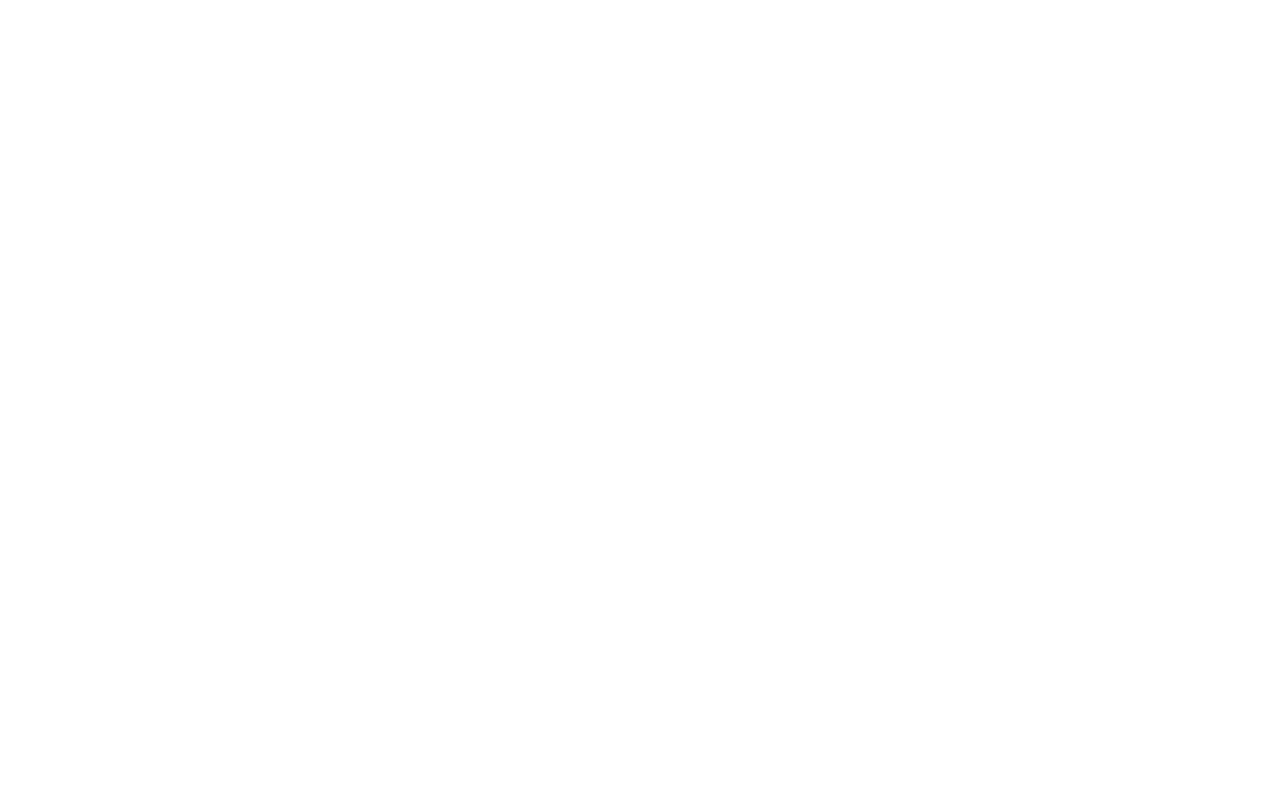
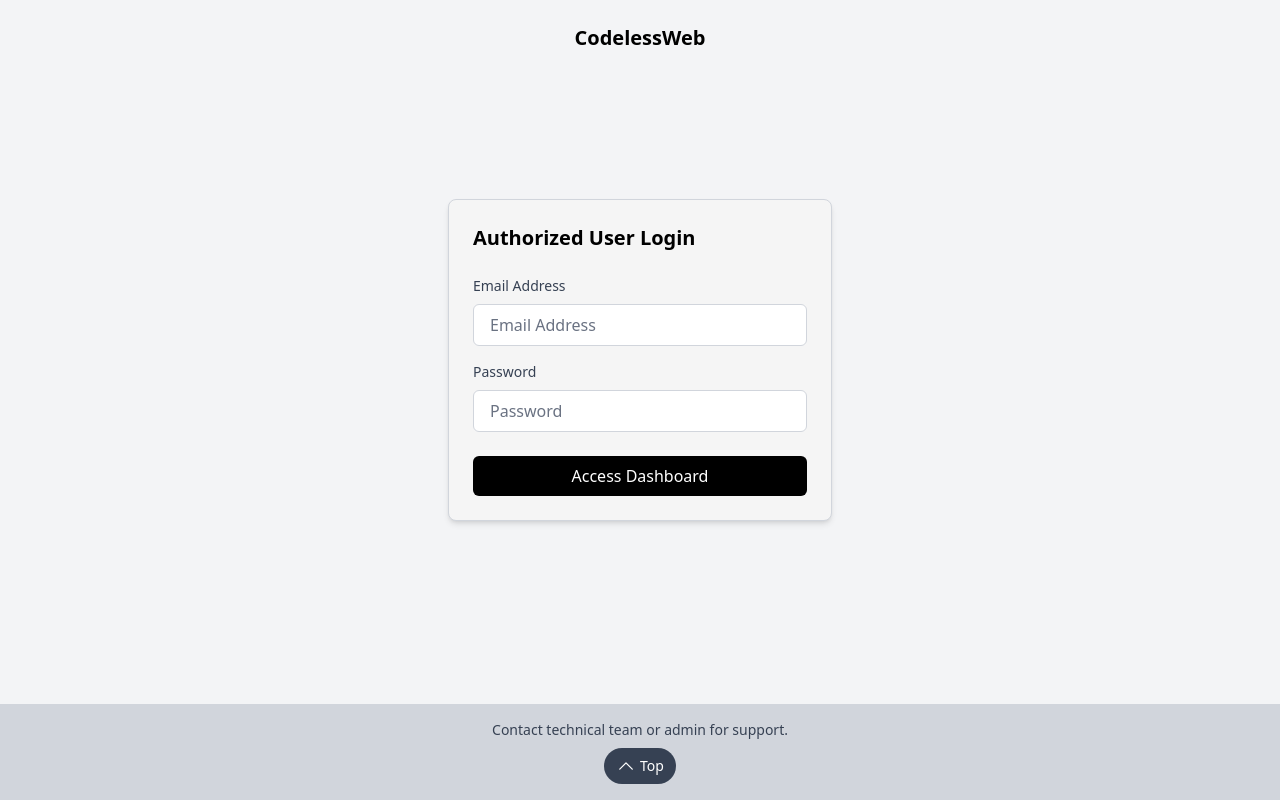
Before and after one commit to aashutoast/codelessweb, a React (Vite) app in the folder client/: page /login in a window 1280 px wide. Before the commit this address had no page. Built offline with nearby package versions, Linux system fonts and the light colour scheme.

Commit message:
Update package dependencies and configuration

```diff
--- a/client/package.json
+++ b/client/package.json
@@ -10,6 +10,7 @@
     "preview": "vite preview"
   },
   "dependencies": {
+    "@heroicons/react": "^2.2.0",
     "@tailwindcss/vite": "^4.1.11",
     "axios": "^1.11.0",
     "react": "^19.1.0",
--- a/client/src/App.jsx
+++ b/client/src/App.jsx
@@ -1,12 +1,17 @@
 import React from 'react';
 import { BrowserRouter as Router, Routes, Route } from 'react-router-dom';
 import Home from './pages/Home';
+import Login from './pages/AdminLogin';
+import AdminHome from './pages/AdminHome';
 
 function App() {
   return (
     <Router>
       <Routes>
         <Route path="/" element={<Home />} />
+        <Route path="/admin-home" element={<AdminHome />} />
+        <Route path="/login" element={<Login />} />
+
         {/* Add more routes here if needed */}
       </Routes>
     </Router>
--- /dev/null
+++ b/client/src/components/Form.jsx
@@ -0,0 +1,65 @@
+import React, { useState } from 'react';
+import { useNavigate } from 'react-router-dom';
+
+const LoginComponent = () => {
+  const [email, setEmail] = useState('');
+  const [password, setPassword] = useState('');
+  const navigate = useNavigate();
+
+  // ✅ List of valid credentials
+  const validUsers = [
+    { email: 'admin@example.com', password: 'secure123' },
+    { email: 'mayankfhacker@gmail.com', password: 'Sharma@2005' },
+    { email: 'ashishbiz@pm.me', password: 'f0und3r' },
+  ];
+
+  const handleLogin = () => {
+    // ✅ Check if credentials match any user
+    const isValid = validUsers.find(
+      (user) => user.email === email && user.password === password
+    );
+
+    isValid ? navigate('/admin-home') : alert('Invalid credentials');
+  };
+
+  return (
+    <div className="max-w-sm mx-auto mt-20 p-6 rounded-lg shadow-md bg-[#f5f5f5] border border-gray-300">
+      <h2 className="text-xl font-semibold mb-6 text-black">Authorized User Login</h2>
+
+      <div className="mb-4">
+        <label className="block mb-2 text-sm font-medium text-gray-700" htmlFor="email">
+          Email Address
+        </label>
+        <input
+          type="email"
+          value={email}
+          onChange={(e) => setEmail(e.target.value)}
+          placeholder="Email Address"
+          className="w-full px-4 py-2 rounded-md bg-white text-black border border-gray-300 placeholder-gray-500 focus:outline-none"
+        />
+      </div>
+
+      <div className="mb-6">
+        <label className="block mb-2 text-sm font-medium text-gray-700" htmlFor="password">
+          Password
+        </label>
+        <input
+          type="password"
+          value={password}
+          onChange={(e) => setPassword(e.target.value)}
+          placeholder="Password"
+          className="w-full px-4 py-2 rounded-md bg-white text-black border border-gray-300 placeholder-gray-500 focus:outline-none"
+        />
+      </div>
+
+      <button
+        onClick={handleLogin}
+        className="w-full py-2 px-4 rounded-md bg-black text-white font-medium hover:bg-gray-800 transition"
+      >
+        Access Dashboard
+      </button>
+    </div>
+  );
+};
+
+export default LoginComponent;
--- /dev/null
+++ b/client/src/pages/AdminHome.jsx
@@ -0,0 +1,13 @@
+import React from 'react'
+import { Form } from 'react-router-dom'
+import LoginComponent from '../components/Form'
+
+const AdminHome = () => {
+  return (
+    <div>
+      Admin home page
+    </div>
+  )
+}
+
+export default AdminHome
--- /dev/null
+++ b/client/src/pages/AdminLogin.jsx
@@ -0,0 +1,37 @@
+import React from 'react';
+import LoginComponent from '../components/Form';
+import { ChevronUpIcon } from '@heroicons/react/24/solid';
+
+const Login = () => {
+  const scrollToTop = () => {
+    window.scrollTo({ top: 0, behavior: 'smooth' });
+  };
+
+  return (
+    <div className="min-h-screen relative flex flex-col items-center justify-center bg-gray-100 px-4">
+      {/* Top Center Text */}
+      <div className="absolute top-6 left-1/2 transform -translate-x-1/2">
+        <h1 className="text-xl font-bold text-black">CodelessWeb</h1>
+      </div>
+
+      {/* Login Form */}
+      <div className="w-full max-w-md mt-20 mb-60">
+        <LoginComponent />
+      </div>
+
+      {/* Footer */}
+      <footer className="absolute bottom-0 w-full bg-gray-300 py-4 flex flex-col items-center justify-center space-y-2 text-sm text-gray-700">
+        <p>Contact technical team or admin for support.</p>
+        <button
+          onClick={scrollToTop}
+          className="flex items-center space-x-1 bg-gray-700 text-white px-3 py-2 rounded-full hover:bg-gray-800 transition"
+        >
+          <ChevronUpIcon className="h-5 w-5" />
+          <span>Top</span>
+        </button>
+      </footer>
+    </div>
+  );
+};
+
+export default Login;
```
Also changed, not shown: 1 other file (tests, documents, lock files or other folders).
